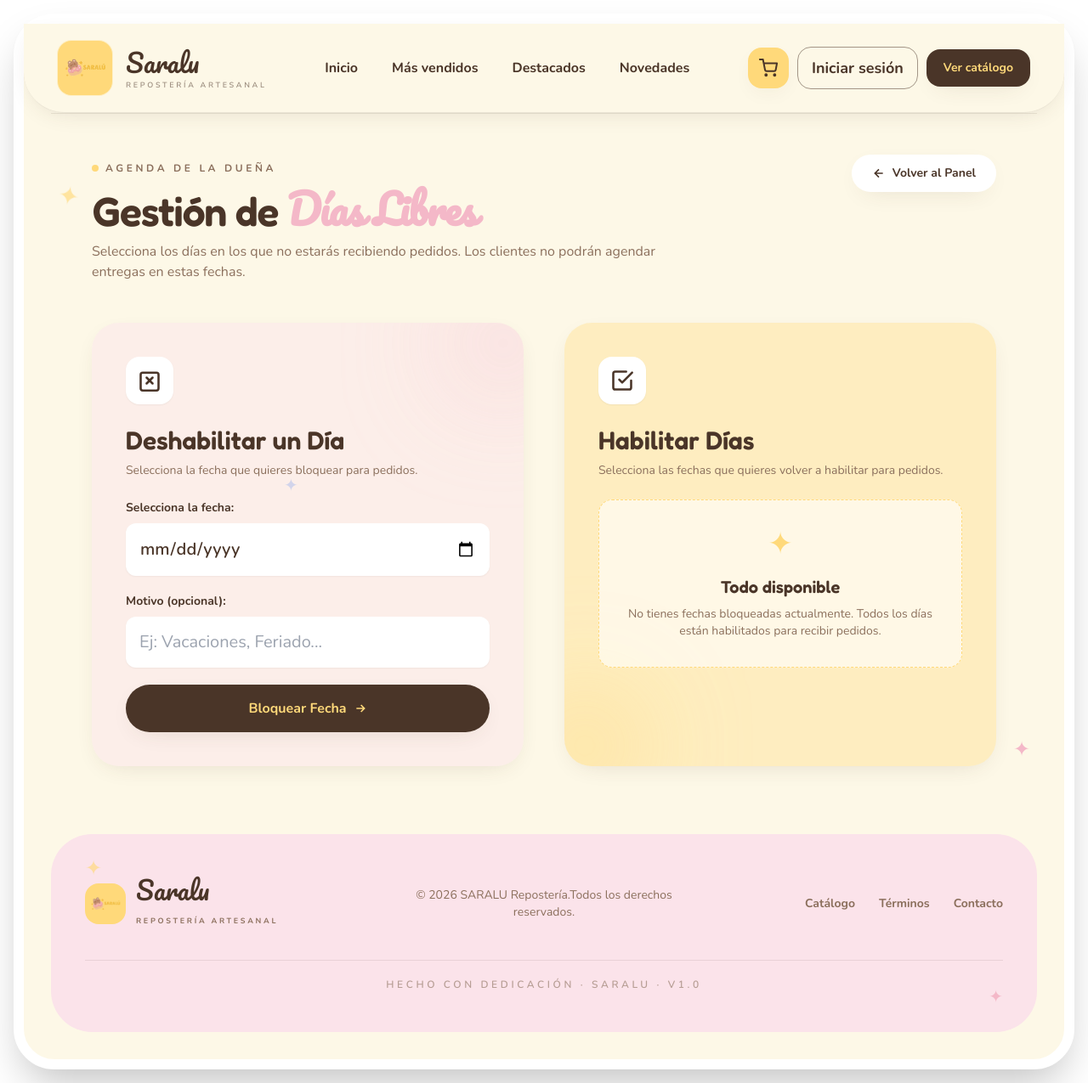
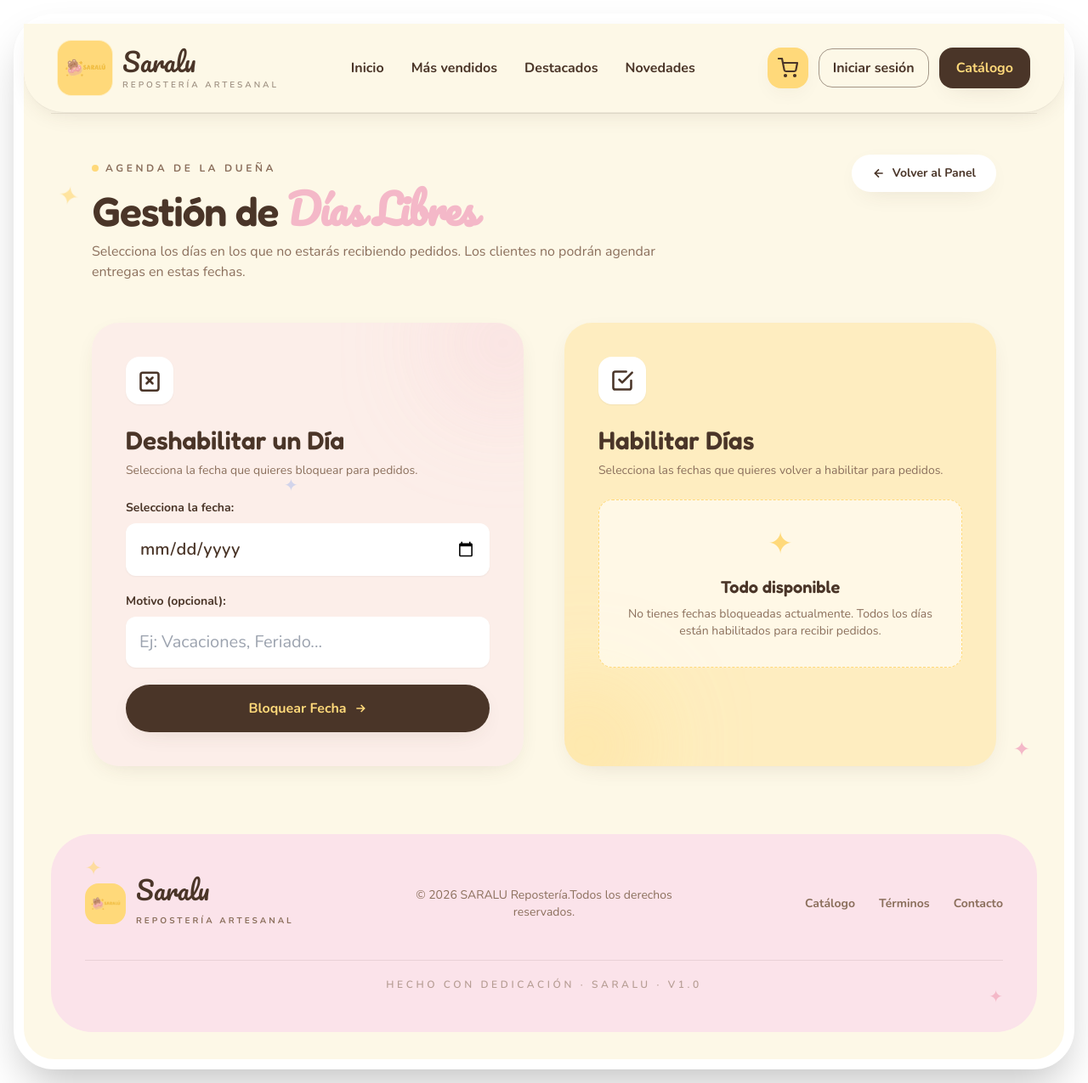
Before and after one commit to JohanV0/SARALU, a Django app: page /panel/bloquear-fechas/ in a window 1280 px wide. Shown: the whole page at 85% size. Run offline with Django 5.2, Linux system fonts and the light colour scheme; data that the repository does not hold is empty; some libraries are stand-ins or nearby versions.

Commit message:
Arreglo en la base

```diff
--- a/reposteria/templates/layout/base.html
+++ b/reposteria/templates/layout/base.html
@@ -33,6 +33,20 @@
           },
           letterSpacing: { widest2: "0.3em" },
           borderRadius: { '4xl': '2rem', '5xl': '2.5rem', '6xl': '3rem' },
+          fontSize: {
+            '3xs': '0.625rem',  /* 10px (un poco más grande) */
+            '2xs': '0.75rem',   /* 12px */
+          },
+          maxWidth: {
+            '8xl': '1700px',
+            '9xl': '1900px',
+          },
+          minHeight: {
+            'page':    'calc(100vh - 16px)',
+            'page-md': 'calc(100vh - 32px)',
+          },
+          borderWidth: { '12': '12px' },
+          zIndex:      { '100': '100' },
         },
       },
     };
@@ -49,7 +63,7 @@
     {% if messages %}
       <div id="django-messages"
            onclick="this.remove()"
-           class="cursor-pointer fixed top-24 right-5 md:top-28 md:right-8 z-[100] flex flex-col gap-2">
+           class="cursor-pointer fixed top-24 right-5 md:top-28 md:right-8 z-100 flex flex-col gap-2">
         {% for message in messages %}
           <div class="bg-mantequilla text-chocolate px-6 py-4 rounded-2xl shadow-lift font-bold border border-chocolate/20 hover:bg-mantequilla/90 transition-all">
             {{ message }}
@@ -59,28 +73,32 @@
     {% endif %}
   {% endblock %}
 
-  {# === WRAPPER — SIN overflow-hidden para que funcione position: sticky === #}
-  <div class="min-h-[calc(100vh-16px)] md:min-h-[calc(100vh-32px)] border-[8px] md:border-[12px] border-white rounded-[2rem] md:rounded-[3rem] bg-crema relative shadow-2xl">
+  {# === WRAPPER === #}
+  <div class="min-h-page md:min-h-page-md border-8 md:border-12 border-white rounded-4xl md:rounded-6xl bg-crema relative shadow-2xl">
 
     {% include "admin_panel.html" %}
 
     {# ============================================================ #}
-    {# NAVBAR — sticky + hide-on-scroll-down / show-on-scroll-up    #}
+    {# NAVBAR                                                        #}
     {# ============================================================ #}
     {% block navbar %}
       <header id="main-navbar"
               class="sticky top-0 z-50 will-change-transform transition-transform duration-300 ease-out">
-        <div class="bg-crema shadow-soft rounded-b-[2rem] lg:rounded-b-[3rem] border-b border-chocolate/10">
-          <div class="mx-auto w-full max-w-[1900px] px-4 sm:px-7 lg:px-10 2xl:px-14 3xl:px-20 py-4 lg:py-5">
-            <div class="flex items-center justify-between gap-4">
+        <div class="bg-crema shadow-soft rounded-b-4xl lg:rounded-b-6xl border-b border-chocolate/10">
+          {# Aumentamos un poco el padding interior para que respire #}
+          <div class="mx-auto w-full max-w-9xl px-4 py-3 sm:px-6 sm:py-4 lg:px-10 lg:py-5">
 
-              <div class="flex items-center gap-3 lg:gap-6">
+            {# Contenedor principal: wrap en móvil, nowrap en desktop #}
+            <div class="flex flex-wrap items-center justify-between gap-3 lg:flex-nowrap lg:gap-6">
+
+              {# -------- LOGO (order 1) -------- #}
+              <div class="flex items-center gap-2 sm:gap-3 lg:gap-4 shrink-0">
                 {% if user.is_authenticated and user.is_staff %}
                   <button type="button"
                           onclick="toggleAdminPanel()"
-                          class="group grid h-11 w-11 lg:h-12 lg:w-12 place-items-center rounded-2xl bg-chocolate text-mantequilla shadow-soft hover:bg-cafe hover:-translate-y-0.5 transition-all shrink-0"
+                          class="grid h-10 w-10 sm:h-11 sm:w-11 lg:h-12 lg:w-12 place-items-center rounded-xl sm:rounded-2xl bg-chocolate text-mantequilla shadow-soft hover:bg-cafe hover:-translate-y-0.5 transition-all shrink-0"
                           aria-label="Abrir panel de administración">
-                    <svg xmlns="http://www.w3.org/2000/svg" class="h-5 w-5 lg:h-[22px] lg:w-[22px]"
+                    <svg xmlns="http://www.w3.org/2000/svg" class="h-5 w-5 sm:h-5 sm:w-5 lg:h-6 lg:w-6"
                          fill="none" viewBox="0 0 24 24" stroke="currentColor"
                          stroke-width="2.2" stroke-linecap="round" stroke-linejoin="round">
                       <line x1="3" y1="6" x2="21" y2="6" />
@@ -90,35 +108,26 @@
                   </button>
                 {% endif %}
 
-                <a href="{% url 'home' %}" class="group flex items-center gap-3 lg:gap-4 shrink-0">
-                  <span class="relative grid h-12 w-12 sm:h-14 sm:w-14 lg:h-16 lg:w-16 3xl:h-20 3xl:w-20 place-items-center overflow-hidden rounded-2xl bg-mantequilla ring-1 ring-mantequilla/30 transition duration-300 group-hover:-translate-y-0.5 group-hover:ring-rosa">
+                <a href="{% url 'home' %}" class="group flex items-center gap-2 sm:gap-3 shrink-0">
+                  <span class="relative grid h-11 w-11 sm:h-12 sm:w-12 lg:h-16 lg:w-16 3xl:h-20 3xl:w-20 place-items-center overflow-hidden rounded-xl sm:rounded-2xl bg-mantequilla ring-1 ring-mantequilla/30 transition duration-300 group-hover:-translate-y-0.5 group-hover:ring-rosa">
                     <img src="{% static 'img/logo.png' %}" alt="Logo SARALU" class="h-full w-full object-contain p-1" />
                   </span>
                   <span class="flex flex-col leading-none">
-                    <span class="font-script text-2xl lg:text-3xl 3xl:text-4xl text-chocolate">Saralu</span>
-                    <span class="hidden lg:block mt-1 text-[9px] 3xl:text-[11px] font-semibold uppercase tracking-widest2 text-chocolate/55">
+                    <span class="font-script text-2xl sm:text-3xl lg:text-3xl 3xl:text-4xl text-chocolate">Saralu</span>
+                    <span class="hidden lg:block mt-1 text-3xs 3xl:text-2xs font-semibold uppercase tracking-widest2 text-chocolate/55">
                       Repostería artesanal
                     </span>
                   </span>
                 </a>
               </div>
 
-              <nav class="hidden lg:block">
-                <ul class="flex items-center gap-1 xl:gap-2 text-sm xl:text-base 3xl:text-lg font-bold text-chocolate">
-                  {% block nav_links %}
-                    <li><a href="{% url 'home' %}" class="inline-flex rounded-full px-4 py-2.5 hover:bg-mantequilla transition-all">Inicio</a></li>
-                    <li><a href="{% url 'home' %}#mas-vendidos" class="inline-flex rounded-full px-4 py-2.5 hover:bg-mantequilla transition-all">Más vendidos</a></li>
-                    <li><a href="{% url 'home' %}#catalogo-destacado" class="inline-flex rounded-full px-4 py-2.5 hover:bg-mantequilla transition-all">Destacados</a></li>
-                    <li><a href="{% url 'home' %}#es_nuevo" class="inline-flex rounded-full px-4 py-2.5 hover:bg-mantequilla transition-all">Novedades</a></li>
-                  {% endblock %}
-                </ul>
-              </nav>
+              {# -------- ACCIONES (order 2 móvil / order 3 desktop) -------- #}
+              <div class="flex items-center gap-2 sm:gap-3 order-2 lg:order-3 shrink-0">
 
-              <div class="flex items-center gap-2 lg:gap-2.5 shrink-0">
                 <a href="{% url 'ver_carrito' %}"
-                   class="relative grid h-11 w-11 lg:h-12 lg:w-12 place-items-center rounded-2xl bg-mantequilla text-chocolate shadow-soft hover:bg-rosa hover:-translate-y-0.5 transition-all"
+                   class="relative grid h-10 w-10 sm:h-11 sm:w-11 lg:h-12 lg:w-12 place-items-center rounded-xl sm:rounded-2xl bg-mantequilla text-chocolate shadow-soft hover:bg-rosa hover:-translate-y-0.5 transition-all"
                    aria-label="Carrito de compras">
-                  <svg xmlns="http://www.w3.org/2000/svg" class="h-5 w-5 lg:h-[22px] lg:w-[22px]"
+                  <svg xmlns="http://www.w3.org/2000/svg" class="h-5 w-5 sm:h-5 sm:w-5 lg:h-6 lg:w-6"
                        fill="none" viewBox="0 0 24 24" stroke="currentColor"
                        stroke-width="2.2" stroke-linecap="round" stroke-linejoin="round">
                     <circle cx="9" cy="21" r="1" />
@@ -126,7 +135,7 @@
                     <path d="M1 1h4l2.68 13.39a2 2 0 0 0 2 1.61h9.72a2 2 0 0 0 2-1.61L23 6H6" />
                   </svg>
                   {% if carrito_count %}
-                    <span class="absolute -top-1 -right-1 flex h-5 min-w-[20px] items-center justify-center rounded-full bg-rosa px-1 text-[10px] font-bold text-chocolate ring-2 ring-crema">
+                    <span class="absolute -top-1.5 -right-1.5 flex h-5 min-w-5 items-center justify-center rounded-full bg-rosa px-1 text-3xs font-bold text-chocolate ring-2 ring-crema">
                       {{ carrito_count }}
                     </span>
                   {% endif %}
@@ -137,9 +146,9 @@
                     <div class="relative" id="user-menu-wrapper">
                       <button type="button"
                               onclick="toggleUserMenu(event)"
-                              class="inline-flex items-center gap-2 rounded-2xl bg-chocolate/10 ring-1 ring-chocolate/20 px-3 py-2.5 sm:px-4 text-base lg:text-lg font-bold text-chocolate hover:bg-chocolate/15 hover:ring-chocolate/40 transition-all max-w-[130px] sm:max-w-[200px]"
+                              class="inline-flex items-center gap-1.5 sm:gap-2 rounded-xl sm:rounded-2xl bg-chocolate/10 ring-1 ring-chocolate/20 px-3 py-2 sm:px-4 sm:py-2.5 text-sm sm:text-base font-bold text-chocolate hover:bg-chocolate/15 hover:ring-chocolate/40 transition-all max-w-28 sm:max-w-52"
                               aria-haspopup="true" aria-expanded="false" id="user-menu-button">
-                        <span class="h-2.5 w-2.5 rounded-full bg-mantequilla shrink-0"></span>
+                        <span class="h-2 w-2 sm:h-2.5 sm:w-2.5 rounded-full bg-mantequilla shrink-0"></span>
                         <span class="truncate">{{ user.first_name|default:user.username }}</span>
                         <svg xmlns="http://www.w3.org/2000/svg"
                              class="h-4 w-4 transition-transform duration-200 shrink-0"
@@ -211,66 +220,71 @@
                     </div>
                   {% else %}
                     <a href="{% url 'login' %}"
-                       class="inline-flex items-center gap-2 rounded-2xl border border-chocolate/50 px-3 py-2.5 sm:px-4 text-base lg:text-lg font-bold text-chocolate hover:bg-chocolate hover:text-crema transition-all">
-                      Iniciar sesión
+                       class="inline-flex items-center justify-center rounded-xl sm:rounded-2xl border border-chocolate/50 px-3 py-2 sm:px-4 sm:py-2.5 text-sm sm:text-base font-bold text-chocolate hover:bg-chocolate hover:text-crema transition-all whitespace-nowrap">
+                      <span class="hidden sm:inline">Iniciar sesión</span>
+                      <span class="sm:hidden">Entrar</span>
                     </a>
                   {% endif %}
                 {% endblock %}
 
+                {# -------- CATÁLOGO (Visible en móvil, aprovecha el espacio) -------- #}
                 <a href="{% url 'catalogo' %}"
-                   class="hidden lg:inline-flex items-center gap-2 rounded-2xl bg-chocolate px-5 py-3 text-sm 3xl:text-base font-bold text-mantequilla shadow-soft hover:bg-cafe hover:-translate-y-0.5 transition-all">
-                  Ver catálogo
+                   class="inline-flex items-center justify-center rounded-xl sm:rounded-2xl bg-chocolate px-4 py-2 sm:px-5 sm:py-3 text-sm sm:text-base font-bold text-mantequilla shadow-soft hover:bg-cafe hover:-translate-y-0.5 transition-all whitespace-nowrap">
+                  Catálogo
                 </a>
               </div>
+
+              {# -------- NAV LINKS (order 3 móvil / order 2 desktop) -------- #}
+              <nav class="w-full order-3 lg:order-2 lg:w-auto lg:flex-1 mt-1 lg:mt-0">
+                {# Utilizamos justify-center con un poco de gap para que respiren bien en móvil #}
+                <ul class="flex flex-wrap items-center justify-center gap-x-3 gap-y-1 sm:gap-x-4 lg:gap-x-2 pt-3 lg:pt-0 border-t lg:border-t-0 border-chocolate/10 text-sm sm:text-base lg:text-base 3xl:text-lg font-bold text-chocolate">
+                  {% block nav_links %}
+                    <li><a href="{% url 'home' %}" class="inline-flex rounded-full px-3 py-2 hover:bg-mantequilla transition-all whitespace-nowrap">Inicio</a></li>
+                    <li><a href="{% url 'home' %}#mas-vendidos" class="inline-flex rounded-full px-3 py-2 hover:bg-mantequilla transition-all whitespace-nowrap">Más vendidos</a></li>
+                    <li><a href="{% url 'home' %}#catalogo-destacado" class="inline-flex rounded-full px-3 py-2 hover:bg-mantequilla transition-all whitespace-nowrap">Destacados</a></li>
+                    <li><a href="{% url 'home' %}#es_nuevo" class="inline-flex rounded-full px-3 py-2 hover:bg-mantequilla transition-all whitespace-nowrap">Novedades</a></li>
+                  {% endblock %}
+                </ul>
+              </nav>
 
             </div>
           </div>
         </div>
-        <div class="mx-auto max-w-[1700px] px-8"><div class="h-px bg-chocolate/10"></div></div>
+        <div class="mx-auto max-w-8xl px-8"><div class="h-px bg-chocolate/10"></div></div>
       </header>
     {% endblock %}
 
 
-    {# === CONTENIDO DIRECTO === #}
     {% block content %}{% endblock %}
 
 
-    {# ============================================================ #}
-    {# FOOTER                                                        #}
-    {# ============================================================ #}
     {% block footer %}
-      <footer class="relative overflow-hidden bg-rosaClaro mx-4 lg:mx-8 mb-8 rounded-[2rem] lg:rounded-[3rem]">
-
+      <footer class="relative overflow-hidden bg-rosaClaro mx-4 lg:mx-8 mb-8 rounded-4xl lg:rounded-6xl">
         <span class="absolute top-6 left-10 text-mantequilla text-2xl animate-pulse z-10">✦</span>
         <span class="absolute bottom-6 right-10 text-rosa text-xl animate-bounce z-10">✦</span>
 
-        <div class="mx-auto w-full max-w-[1900px] px-6 lg:px-10 py-10 lg:py-12">
+        <div class="mx-auto w-full max-w-9xl px-6 lg:px-10 py-10 lg:py-12">
           <div class="grid grid-cols-1 md:grid-cols-3 items-center gap-8">
-
             <div class="flex items-center justify-center md:justify-start gap-3">
               <span class="grid h-11 w-11 lg:h-12 lg:w-12 place-items-center rounded-2xl bg-mantequilla">
                 <img src="{% static 'img/logo.png' %}" alt="Logo SARALU" class="h-full w-full object-contain p-1" />
               </span>
               <div>
                 <p class="font-script text-2xl lg:text-3xl text-chocolate leading-none">Saralu</p>
-                <p class="mt-1 text-[9px] uppercase tracking-widest2 font-bold text-cafe">Repostería artesanal</p>
+                <p class="mt-1 text-3xs uppercase tracking-widest2 font-bold text-cafe">Repostería artesanal</p>
               </div>
             </div>
-
             <p class="text-center text-xs lg:text-sm text-cafe">
               © {% now "Y" %} SARALU Repostería.<br class="sm:hidden" />Todos los derechos reservados.
             </p>
-
             <div class="flex justify-center md:justify-end gap-5 lg:gap-7 text-xs lg:text-sm font-bold text-cafe">
               <a href="{% url 'catalogo' %}" class="hover:text-chocolate transition">Catálogo</a>
               <a href="#" class="hover:text-chocolate transition">Términos</a>
               <a href="#" class="hover:text-chocolate transition">Contacto</a>
             </div>
-
           </div>
-
           <div class="mt-8 border-t border-chocolate/10 pt-5 text-center">
-            <p class="text-[10px] lg:text-xs font-semibold uppercase tracking-widest2 text-cafe/60">
+            <p class="text-2xs lg:text-xs font-semibold uppercase tracking-widest2 text-cafe/60">
               Hecho con dedicación · SARALU · v1.0
             </p>
           </div>
@@ -280,22 +294,13 @@
 
   </div> <!-- Cierre del borde blanco redondeado -->
 
-
-  {# ============================================================ #}
-  {# JAVASCRIPT INLINE                                             #}
-  {# ============================================================ #}
   <script>
     console.log('[SARALU] base.html scripts cargados');
 
-    /* ----- Panel admin ----- */
     function toggleAdminPanel() {
       const drawer  = document.getElementById('admin-drawer');
       const overlay = document.getElementById('admin-overlay');
-
-      if (!drawer || !overlay) {
-        console.warn('[SARALU] admin-drawer o admin-overlay NO existen en el DOM');
-        return;
-      }
+      if (!drawer || !overlay) return;
 
       const isOpen = !drawer.classList.contains('-translate-x-full');
 
@@ -310,22 +315,14 @@
       }
     }
 
-    /* ----- Menú usuario ----- */
     function toggleUserMenu(event) {
       if (event) event.stopPropagation();
-
       const dropdown = document.getElementById('user-menu-dropdown');
       const chevron  = document.getElementById('user-menu-chevron');
       const button   = document.getElementById('user-menu-button');
+      if (!dropdown) return;
 
-      if (!dropdown) {
-        console.warn('[SARALU] user-menu-dropdown NO existe en el DOM');
-        return;
-      }
-
-      const isOpen = !dropdown.classList.contains('hidden');
-
-      if (isOpen) {
+      if (!dropdown.classList.contains('hidden')) {
         closeUserMenu();
       } else {
         dropdown.classList.remove('hidden');
@@ -348,10 +345,8 @@
     function openAdminFromMenu(event) {
       if (event) event.stopPropagation();
       closeUserMenu();
-
       const drawer  = document.getElementById('admin-drawer');
       const overlay = document.getElementById('admin-overlay');
-
       if (drawer && overlay) {
         drawer.classList.remove('-translate-x-full');
         overlay.classList.remove('hidden');
@@ -359,7 +354,6 @@
       }
     }
 
-    /* ----- Listeners globales ----- */
     document.addEventListener('click', function (e) {
       const wrapper  = document.getElementById('user-menu-wrapper');
       const dropdown = document.getElementById('user-menu-dropdown');
@@ -371,11 +365,9 @@
       if (e.key === 'Escape') closeUserMenu();
     });
 
-    /* ----- Auto-hide mensajes Django a los 4s ----- */
     document.addEventListener('DOMContentLoaded', function () {
       const messageContainer = document.getElementById('django-messages');
       if (!messageContainer) return;
-
       setTimeout(function () {
         messageContainer.style.transition = 'opacity 0.5s ease, transform 0.5s ease';
         messageContainer.style.opacity = '0';
@@ -384,27 +376,19 @@
       }, 4000);
     });
 
-    /* ============================================================ */
-    /* NAVBAR — hide on scroll down / show on scroll up              */
-    /* Y también: se esconde al abrir el panel admin                 */
-    /* ============================================================ */
     (function () {
       const navbar = document.getElementById('main-navbar');
-      if (!navbar) {
-        console.warn('[SARALU] #main-navbar NO existe');
-        return;
-      }
+      if (!navbar) return;
 
       const HIDDEN   = 'translateY(-120%)';
       const SHOWN    = 'translateY(0)';
-      const DELTA    = 6;   // px mínimos de movimiento para reaccionar
-      const NEAR_TOP = 40;  // si estás a menos de 40px del top → siempre visible
+      const DELTA    = 6;
+      const NEAR_TOP = 40;
 
       let lastY   = window.scrollY;
       let hidden  = false;
       let ticking = false;
 
-      // ---------- Control manual de visibilidad ----------
       function hideNavbar() {
         if (hidden) return;
         hidden = true;
@@ -417,31 +401,24 @@
         navbar.style.transform = SHOWN;
       }
 
-      // Exponer globalmente por si se necesita desde admin_panel.html
       window.__saraluHideNavbar = hideNavbar;
       window.__saraluShowNavbar = showNavbar;
 
-      // ---------- Scroll handler ----------
       function onScroll() {
         const y = window.scrollY;
-
         if (y <= NEAR_TOP) {
           showNavbar();
           lastY = y;
           ticking = false;
           return;
         }
-
         const delta = y - lastY;
-
         if (Math.abs(delta) < DELTA) {
           ticking = false;
           return;
         }
-
         if (delta > 0) hideNavbar();
         else           showNavbar();
-
         lastY = y;
         ticking = false;
       }
@@ -453,29 +430,17 @@
         }
       }, { passive: true });
 
-      // Estado inicial
       navbar.style.transform = SHOWN;
 
-      // ---------- Integración con el panel admin ----------
-      // Ocultamos la navbar cuando el drawer se abre (se quita '-translate-x-full'),
-      // y la mostramos cuando se cierra (se vuelve a añadir).
       const drawer = document.getElementById('admin-drawer');
-
       if (drawer) {
-        // Comprobación inicial (por si el drawer empezara abierto)
-        if (!drawer.classList.contains('-translate-x-full')) {
-          hideNavbar();
-        }
-
+        if (!drawer.classList.contains('-translate-x-full')) hideNavbar();
         const observer = new MutationObserver(() => {
           const isOpen = !drawer.classList.contains('-translate-x-full');
           if (isOpen) hideNavbar();
           else        showNavbar();
         });
-
         observer.observe(drawer, { attributes: true, attributeFilter: ['class'] });
-      } else {
-        console.warn('[SARALU] admin-drawer NO existe (usuario no staff o no incluido)');
       }
     })();
   </script>
```
